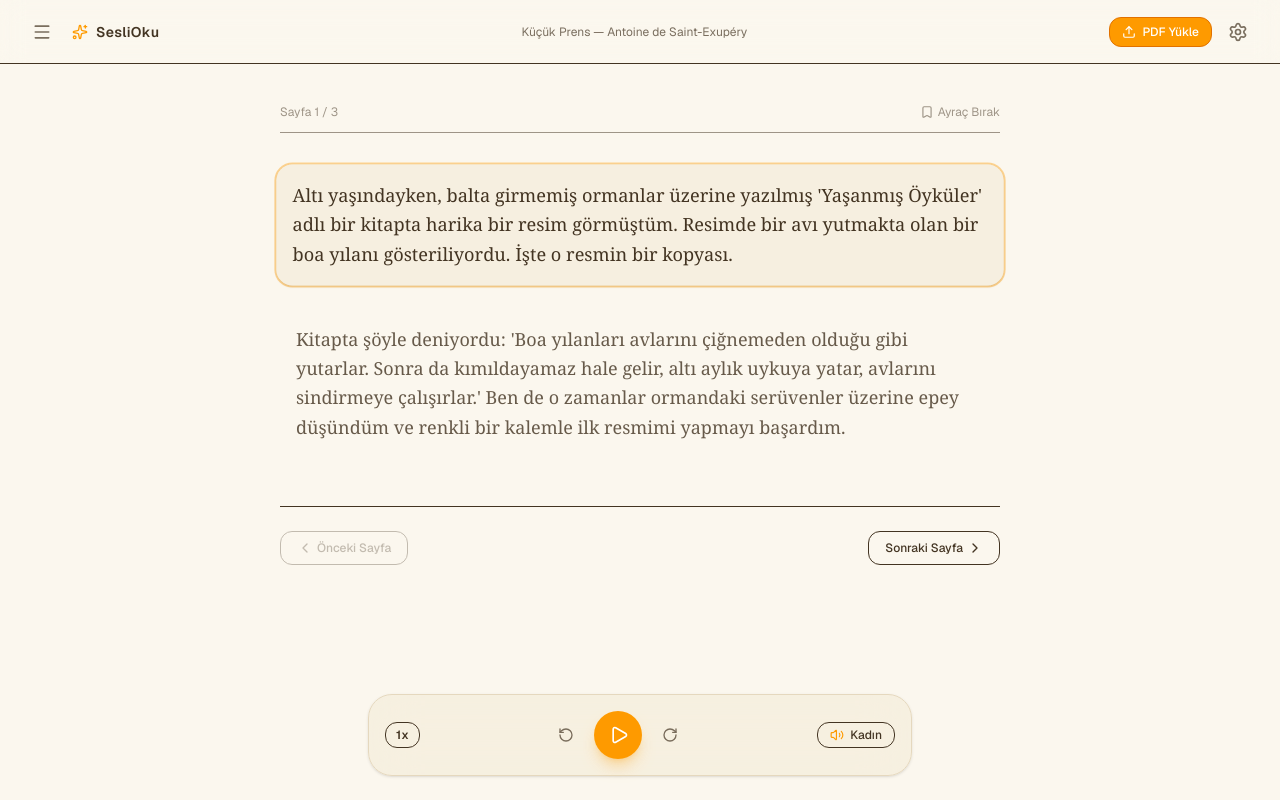
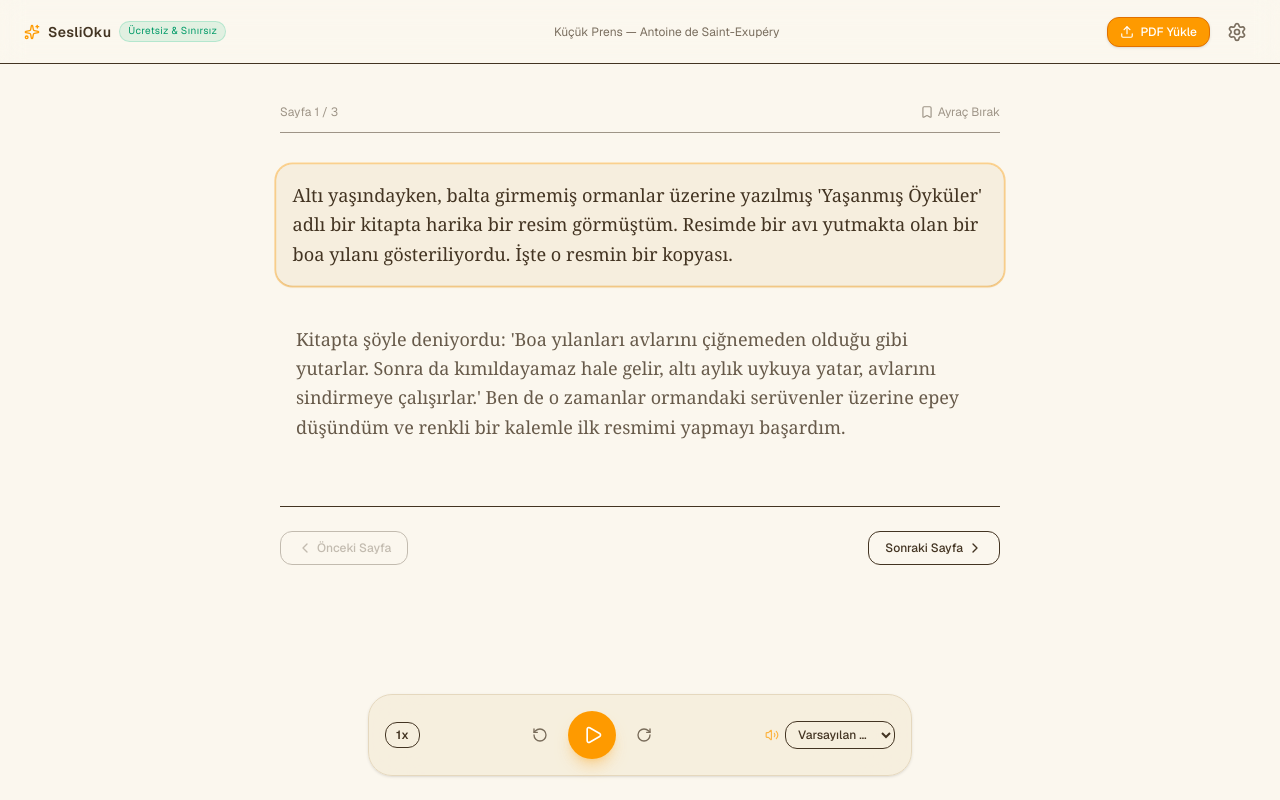
Before and after one commit to tbpsb-lab/seslioku, a Next.js app: page / in a window 1280 px wide. Built offline with nearby package versions, Linux system fonts and the light colour scheme.

Commit message:
feat: switch to zero-cost Web Speech API engine

```diff
--- a/src/app/page.tsx
+++ b/src/app/page.tsx
@@ -18,8 +18,7 @@ import {
   ChevronLeft,
   ChevronRight,
   Menu,
-  X,
-  FastForward
+  X
 } from "lucide-react";
 
 interface Book {
@@ -44,95 +43,74 @@ export default function Home() {
   const [currentParagraph, setCurrentParagraph] = useState<number>(0);
   const [isPlaying, setIsPlaying] = useState<boolean>(false);
   const [playbackRate, setPlaybackRate] = useState<number>(1.0);
-  const [voiceName, setVoiceName] = useState<"Kore" | "Puck">("Kore");
   const [theme, setTheme] = useState<"light" | "dark" | "sepia">("sepia");
   const [fontSize, setFontSize] = useState<number>(18);
-  const [sidebarOpen, setSidebarOpen] = useState<boolean>(false);
   const [settingsOpen, setSettingsOpen] = useState<boolean>(false);
-  const [apiKey, setApiKey] = useState<string>("");
   const [bookmarks, setBookmarks] = useState<{ page: number; paragraph: number }[]>([]);
-  const [sleepTimer, setSleepTimer] = useState<number | null>(null);
-  const [isLoadingAudio, setIsLoadingAudio] = useState<boolean>(false);
-
-  const audioContextRef = useRef<AudioContext | null>(null);
-  const currentSourceRef = useRef<AudioBufferSourceNode | null>(null);
-  const audioCacheRef = useRef<Map<string, AudioBuffer>>(new Map());
+  const [availableVoices, setAvailableVoices] = useState<SpeechSynthesisVoice[]>([]);
+  const [selectedVoiceIndex, setSelectedVoiceIndex] = useState<number>(0);
 
   const paragraphs = (currentBook.pages[currentPage] || "").split("\n\n").filter(Boolean);
 
-  const getAudioContext = () => {
-    if (!audioContextRef.current) {
-      const AudioCtx = window.AudioContext || (window as any).webkitAudioContext;
-      audioContextRef.current = new AudioCtx({ sampleRate: 24000 });
-    }
-    if (audioContextRef.current.state === "suspended") {
-      audioContextRef.current.resume();
-    }
-    return audioContextRef.current;
+  // Sesleri yükle
+  useEffect(() => {
+    if (typeof window === "undefined" || !("speechSynthesis" in window)) return;
+
+    const loadVoices = () => {
+      const allVoices = window.speechSynthesis.getVoices();
+      // Türkçe sesleri öncele
+      const trVoices = allVoices.filter((v) => v.lang.startsWith("tr"));
+      const finalVoices = trVoices.length > 0 ? trVoices : allVoices;
+      setAvailableVoices(finalVoices);
     };
 
-  const convertPcmToAudioBuffer = async (base64Pcm: string, sampleRate = 24000): Promise<AudioBuffer> => {
-    const ctx = getAudioContext();
-    const binary = atob(base64Pcm);
-    const bytes = new Uint8Array(binary.length);
-    for (let i = 0; i < binary.length; i++) {
-      bytes[i] = binary.charCodeAt(i);
+    loadVoices();
+    window.speechSynthesis.onvoiceschanged = loadVoices;
+
+    return () => {
+      if ("speechSynthesis" in window) {
+        window.speechSynthesis.cancel();
       }
-    const int16Array = new Int16Array(bytes.buffer);
-    const audioBuffer = ctx.createBuffer(1, int16Array.length, sampleRate);
-    const channelData = audioBuffer.getChannelData(0);
-    for (let i = 0; i < int16Array.length; i++) {
-      channelData[i] = int16Array[i] / 32768.0;
+    };
+  }, []);
+
+  const stopAudio = () => {
+    if (typeof window !== "undefined" && "speechSynthesis" in window) {
+      window.speechSynthesis.cancel();
     }
-    return audioBuffer;
+    setIsPlaying(false);
   };
 
-  const playParagraph = async (pageIdx: number, pIdx: number) => {
-    const targetText = (currentBook.pages[pageIdx] || "").split("\n\n").filter(Boolean)[pIdx];
+  const playParagraph = (pageIdx: number, pIdx: number) => {
+    if (typeof window === "undefined" || !("speechSynthesis" in window)) {
+      alert("Tarayıcınız ses sentezleme (Web Speech API) özelliğini desteklemiyor.");
+      return;
+    }
+
+    const targetList = (currentBook.pages[pageIdx] || "").split("\n\n").filter(Boolean);
+    const targetText = targetList[pIdx];
+
     if (!targetText) {
       setIsPlaying(false);
       return;
     }
 
-    if (currentSourceRef.current) {
-      currentSourceRef.current.stop();
-      currentSourceRef.current = null;
+    window.speechSynthesis.cancel();
+
+    const utterance = new SpeechSynthesisUtterance(targetText);
+    utterance.lang = "tr-TR";
+    utterance.rate = playbackRate;
+
+    if (availableVoices.length > 0 && availableVoices[selectedVoiceIndex]) {
+      utterance.voice = availableVoices[selectedVoiceIndex];
     }
 
-    setIsLoadingAudio(true);
-    const cacheKey = `${pageIdx}-${pIdx}-${voiceName}`;
-    try {
-      let buffer = audioCacheRef.current.get(cacheKey);
-      if (!buffer) {
-        const res = await fetch("/api/tts", {
-          method: "POST",
-          headers: { "Content-Type": "application/json" },
-          body: JSON.stringify({ text: targetText, voice: voiceName, apiKey }),
-        });
+    utterance.onstart = () => {
+      setIsPlaying(true);
+    };
 
-        if (!res.ok) {
-          const errData = await res.json().catch(() => ({}));
-          throw new Error(errData.error || "Seslendirme isteği başarısız oldu.");
-        }
-
-        const data = await res.json();
-        const pcmData = data?.candidates?.[0]?.content?.parts?.[0]?.inlineData?.data;
-        if (!pcmData) throw new Error("Ses verisi alınamadı.");
-
-        buffer = await convertPcmToAudioBuffer(pcmData);
-        audioCacheRef.current.set(cacheKey, buffer);
-      }
-
-      setIsLoadingAudio(false);
-      const ctx = getAudioContext();
-      const source = ctx.createBufferSource();
-      source.buffer = buffer;
-      source.playbackRate.value = playbackRate;
-      source.connect(ctx.destination);
-
-      source.onended = () => {
-        if (isPlaying) {
-          if (pIdx + 1 < paragraphs.length) {
+    utterance.onend = () => {
+      if (pIdx + 1 < targetList.length) {
         setCurrentParagraph(pIdx + 1);
         playParagraph(pageIdx, pIdx + 1);
       } else if (pageIdx + 1 < currentBook.pages.length) {
@@ -142,27 +120,19 @@ export default function Home() {
       } else {
         setIsPlaying(false);
       }
-        }
     };
 
-      currentSourceRef.current = source;
-      source.start();
-      setIsPlaying(true);
-    } catch (err: any) {
-      console.error(err);
-      setIsLoadingAudio(false);
+    utterance.onerror = (e) => {
+      console.error("Seslendirme hatası:", e);
       setIsPlaying(false);
-      alert(err.message || "Ses çalınırken bir hata meydana geldi.");
-    }
+    };
+
+    window.speechSynthesis.speak(utterance);
   };
 
   const togglePlay = () => {
     if (isPlaying) {
-      if (currentSourceRef.current) {
-        currentSourceRef.current.stop();
-        currentSourceRef.current = null;
-      }
-      setIsPlaying(false);
+      stopAudio();
     } else {
       playParagraph(currentPage, currentParagraph);
     }
@@ -192,6 +162,7 @@ export default function Home() {
       }
 
       if (pagesText.length > 0) {
+        stopAudio();
         setCurrentBook({
           id: file.name,
           title: file.name.replace(".pdf", ""),
@@ -199,7 +170,6 @@ export default function Home() {
         });
         setCurrentPage(0);
         setCurrentParagraph(0);
-        audioCacheRef.current.clear();
       }
     } catch (error) {
       alert("PDF dosyası okunurken bir hata oluştu.");
@@ -215,7 +185,7 @@ export default function Home() {
   const cardClasses = {
     light: "bg-zinc-50 border-zinc-200 shadow-sm",
     dark: "bg-zinc-900 border-zinc-800 shadow-lg",
-    sepia: "bg-[#f4ecd8]/60 border-[#e5d8be] shadow-sm",
+    sepia: "bg-[#f4ecd8]/70 border-[#e5d8be] shadow-sm",
   };
 
   return (
@@ -223,16 +193,12 @@ export default function Home() {
       {/* Üst Zarif Bar */}
       <header className="h-16 px-6 border-b flex items-center justify-between backdrop-blur-md sticky top-0 z-40">
         <div className="flex items-center gap-3">
-          <button
-            onClick={() => setSidebarOpen(!sidebarOpen)}
-            className="p-2 rounded-xl hover:bg-black/5 dark:hover:bg-white/5 transition"
-            title="Kitaplık & Bölümler"
-          >
-            <Menu className="w-5 h-5 opacity-70" />
-          </button>
           <div className="flex items-center gap-2 font-sans font-semibold text-sm tracking-wide">
             <Sparkles className="w-4 h-4 text-amber-500" />
             <span>SesliOku</span>
+            <span className="text-[10px] font-normal px-2 py-0.5 rounded-full bg-emerald-500/10 text-emerald-600 border border-emerald-500/20">
+              Ücretsiz & Sınırsız
+            </span>
           </div>
         </div>
 
@@ -241,14 +207,14 @@ export default function Home() {
         </div>
 
         <div className="flex items-center gap-2">
-          <label className="cursor-pointer flex items-center gap-1.5 px-3 py-1.5 rounded-xl font-sans text-xs font-medium border hover:opacity-80 transition bg-amber-500 text-white border-amber-600">
+          <label className="cursor-pointer flex items-center gap-1.5 px-3 py-1.5 rounded-xl font-sans text-xs font-medium border hover:opacity-80 transition bg-amber-500 text-white border-amber-600 shadow-sm">
             <Upload className="w-3.5 h-3.5" />
             <span className="hidden sm:inline">PDF Yükle</span>
             <input type="file" accept="application/pdf" className="hidden" onChange={handleFileUpload} />
           </label>
           <button
             onClick={() => setSettingsOpen(true)}
-            className="p-2 rounded-xl hover:bg-black/5 dark:hover:bg-white/5 transition"
+            className="p-2 rounded-xl hover:bg-black/5 dark:hover:bg-white/5 transition border border-transparent hover:border-black/10"
             title="Ayarlar"
           >
             <Settings className="w-5 h-5 opacity-70" />
@@ -301,6 +267,7 @@ export default function Home() {
           <button
             disabled={currentPage === 0}
             onClick={() => {
+              stopAudio();
               setCurrentPage((prev) => Math.max(0, prev - 1));
               setCurrentParagraph(0);
             }}
@@ -311,6 +278,7 @@ export default function Home() {
           <button
             disabled={currentPage >= currentBook.pages.length - 1}
             onClick={() => {
+              stopAudio();
               setCurrentPage((prev) => Math.min(currentBook.pages.length - 1, prev + 1));
               setCurrentParagraph(0);
             }}
@@ -330,8 +298,13 @@ export default function Home() {
               const rates = [0.75, 1.0, 1.25, 1.5, 2.0];
               const nextRate = rates[(rates.indexOf(playbackRate) + 1) % rates.length];
               setPlaybackRate(nextRate);
+              if (isPlaying) {
+                stopAudio();
+                playParagraph(currentPage, currentParagraph);
+              }
             }}
             className="px-2.5 py-1 rounded-xl text-xs font-semibold border hover:bg-black/5 transition"
+            title="Okuma Hızı"
           >
             {playbackRate}x
           </button>
@@ -341,50 +314,65 @@ export default function Home() {
             <button
               onClick={() => {
                 if (currentParagraph > 0) {
+                  stopAudio();
                   setCurrentParagraph(currentParagraph - 1);
                   playParagraph(currentPage, currentParagraph - 1);
                 }
               }}
               className="p-2 rounded-full hover:bg-black/5 transition opacity-70"
+              title="Önceki Paragraf"
             >
               <RotateCcw className="w-4 h-4" />
             </button>
 
             <button
               onClick={togglePlay}
-              disabled={isLoadingAudio}
               className="w-12 h-12 rounded-full bg-amber-500 text-white flex items-center justify-center hover:scale-105 transition shadow-lg shadow-amber-500/30"
+              title={isPlaying ? "Durdur" : "Sesli Oku"}
             >
-              {isLoadingAudio ? (
-                <div className="w-5 h-5 border-2 border-white border-t-transparent rounded-full animate-spin" />
-              ) : isPlaying ? (
-                <Pause className="w-5 h-5" />
-              ) : (
-                <Play className="w-5 h-5 ml-0.5" />
-              )}
+              {isPlaying ? <Pause className="w-5 h-5" /> : <Play className="w-5 h-5 ml-0.5" />}
             </button>
 
             <button
               onClick={() => {
                 if (currentParagraph < paragraphs.length - 1) {
+                  stopAudio();
                   setCurrentParagraph(currentParagraph + 1);
                   playParagraph(currentPage, currentParagraph + 1);
                 }
               }}
               className="p-2 rounded-full hover:bg-black/5 transition opacity-70"
+              title="Sonraki Paragraf"
             >
               <RotateCw className="w-4 h-4" />
             </button>
           </div>
 
-          {/* Ses Karakteri */}
-          <button
-            onClick={() => setVoiceName(voiceName === "Kore" ? "Puck" : "Kore")}
-            className="flex items-center gap-1.5 px-3 py-1 rounded-xl border text-xs font-medium hover:bg-black/5 transition"
+          {/* Ses Seçici */}
+          <div className="flex items-center gap-1.5">
+            <Volume2 className="w-3.5 h-3.5 text-amber-500 opacity-70" />
+            <select
+              value={selectedVoiceIndex}
+              onChange={(e) => {
+                setSelectedVoiceIndex(Number(e.target.value));
+                if (isPlaying) {
+                  stopAudio();
+                  playParagraph(currentPage, currentParagraph);
+                }
+              }}
+              className="bg-transparent text-xs font-medium border border-color rounded-xl px-2 py-1 max-w-[110px] truncate outline-none cursor-pointer"
             >
-            <Volume2 className="w-3.5 h-3.5 text-amber-500" />
-            <span>{voiceName === "Kore" ? "Kadın" : "Erkek"}</span>
-          </button>
+              {availableVoices.length > 0 ? (
+                availableVoices.map((v, i) => (
+                  <option key={i} value={i} className="text-zinc-900 bg-white">
+                    {v.name.replace(/Microsoft|Google/g, "").trim()} ({v.lang})
+                  </option>
+                ))
+              ) : (
+                <option value={0}>Varsayılan Ses</option>
+              )}
+            </select>
+          </div>
         </div>
       </footer>
 
@@ -393,7 +381,7 @@ export default function Home() {
         <div className="fixed inset-0 bg-black/50 backdrop-blur-sm z-50 flex items-center justify-center p-4 font-sans">
           <div className={`max-w-md w-full rounded-3xl p-6 border shadow-2xl ${cardClasses[theme]}`}>
             <div className="flex items-center justify-between mb-6">
-              <h3 className="font-semibold text-base">Okuma & Ses Ayarları</h3>
+              <h3 className="font-semibold text-base">Görünüm Ayarları</h3>
               <button onClick={() => setSettingsOpen(false)} className="p-1 rounded-lg hover:bg-black/5">
                 <X className="w-5 h-5 opacity-60" />
               </button>
@@ -429,15 +417,8 @@ export default function Home() {
                 />
               </div>
 
-              <div>
-                <label className="block text-xs font-semibold opacity-70 mb-1">Gemini API Anahtarı (İsteğe Bağlı)</label>
-                <input
-                  type="password"
-                  placeholder="AIzaSy..."
-                  value={apiKey}
-                  onChange={(e) => setApiKey(e.target.value)}
-                  className="w-full p-2.5 rounded-xl border bg-transparent text-xs"
-                />
+              <div className="p-3 rounded-2xl bg-emerald-500/10 border border-emerald-500/20 text-xs text-emerald-800 dark:text-emerald-300">
+                🌱 <strong>Sıfır Kota & Ücretsiz:</strong> Seslendirme tamamen cihazınızın yerel tarayıcı motoru (Web Speech API) üzerinden çalışır; hiçbir harici API anahtarı veya kota tüketimi yapılmaz.
               </div>
             </div>
           </div>
```
Lines whose indentation alone changed are shown as unchanged.
